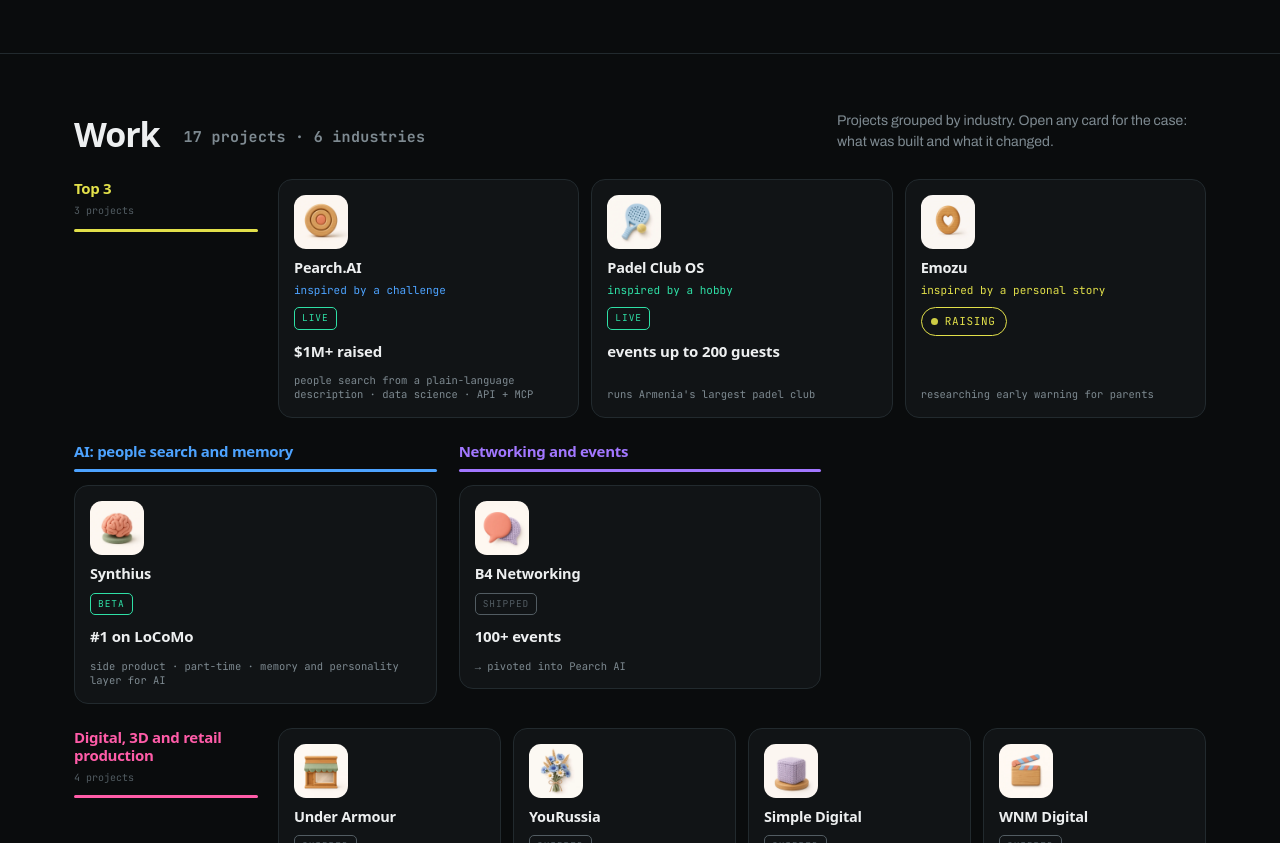
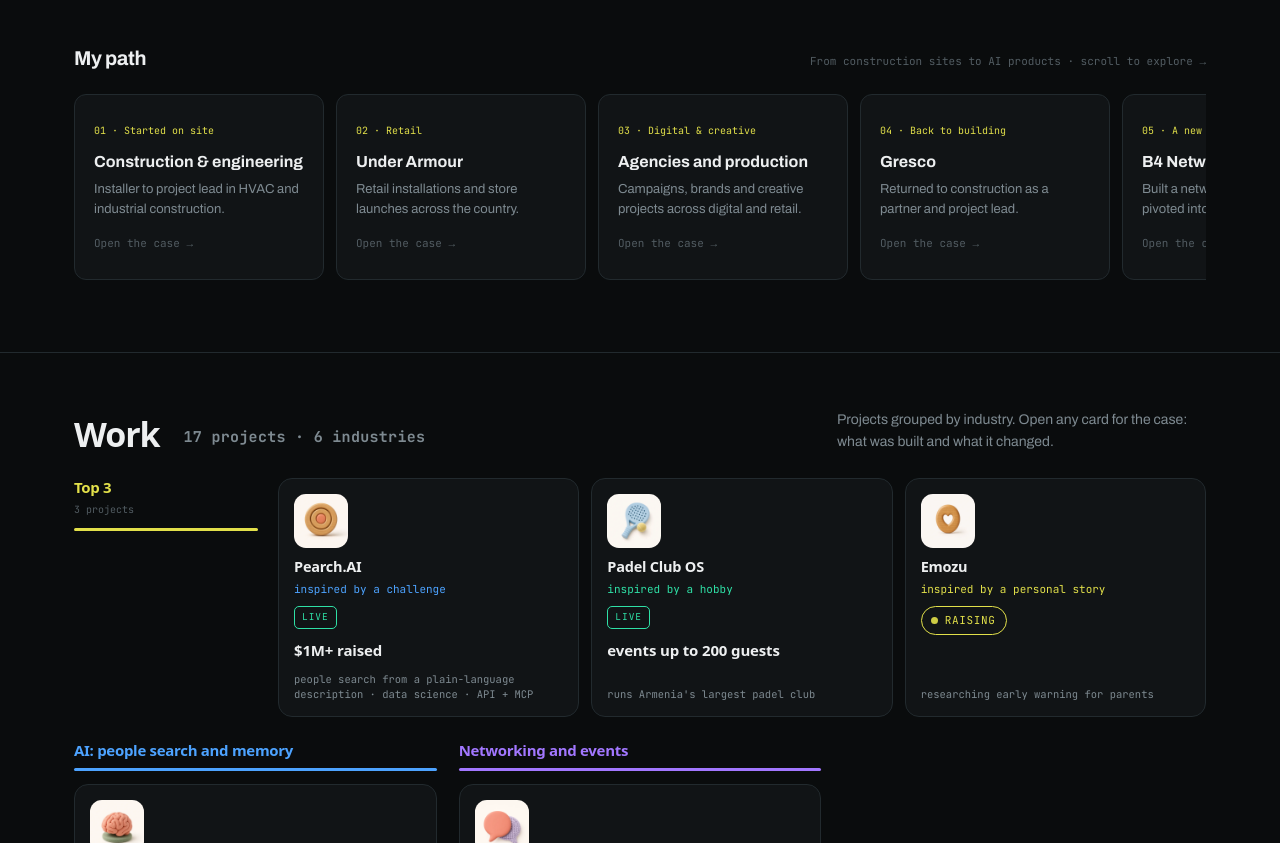
Before and after one commit to JerrySahon/yury-digital, a plain HTML site: page index.html in a window 1280 px wide. Shown: the part 1277-2120 px from the top of the page. Drawn offline with Linux system fonts and the light colour scheme; a web font is replaced by a local one.

Commit message:
Add browsable career path from construction to AI

```diff
--- a/index.html
+++ b/index.html
@@ -441,6 +441,10 @@ footer .wrap{display:flex;justify-content:space-between;align-items:center;
 .calok p{flex-basis:100%;font-size:14px}
 .calok small{flex-basis:100%;font-family:var(--fm);font-size:10.5px;color:var(--dim)}
 
+/* Career path: a horizontal sequence, with the full cases one click away. */
+.path{margin-top:46px}.path-head{display:flex;justify-content:space-between;align-items:baseline;gap:16px;margin-bottom:16px}.path-head h3{font-size:20px;letter-spacing:-.02em}.path-head p{font:11px var(--fm);color:var(--dim)}
+.path-track{display:flex;gap:12px;overflow-x:auto;scroll-snap-type:x proximity;padding:4px 0 16px;overscroll-behavior-inline:contain}.path-track{scrollbar-width:thin;scrollbar-color:var(--mu) var(--s1)}.path-track::-webkit-scrollbar{height:6px}.path-track::-webkit-scrollbar-track{background:var(--s1);border-radius:5px}.path-track::-webkit-scrollbar-thumb{background:var(--mu);border-radius:5px}.path-step{flex:0 0 250px;scroll-snap-align:start;border:1px solid var(--ln);border-radius:12px;padding:19px;text-align:left;background:var(--s1);color:var(--tx);cursor:pointer}.path-step:hover,.path-step:focus-visible{border-color:var(--go)}.path-step small{display:block;font:10px var(--fm);color:var(--go);margin-bottom:15px}.path-step strong{display:block;font-size:16px;line-height:1.3}.path-step span{display:block;color:var(--mu);font-size:13px;line-height:1.5;margin-top:8px}.path-step em{display:block;color:var(--dim);font:11px var(--fm);font-style:normal;margin-top:17px}
+@media(max-width:600px){.path-step{flex-basis:78%}.path-head{display:block}.path-head p{margin-top:8px}}
 </style>
 </head><body>
 
@@ -475,6 +479,9 @@ footer .wrap{display:flex;justify-content:space-between;align-items:center;
 <section id="drivers"><div class="wrap">
   <div class="shead"><h2>Experience</h2><p>Six things that drive the rest: where the money, the brands and the science come from.</p></div>
   <div class="drv" id="drv"></div>
+  <div class="path"><div class="path-head"><h3>My path</h3><p>From construction sites to AI products · scroll to explore →</p></div>
+    <div class="path-track" role="region" aria-label="Career path, scroll horizontally" tabindex="0" id="career-path"></div>
+  </div>
 </div></section>
 
 <section id="work"><div class="wrap">
@@ -944,6 +951,20 @@ function drivers(){
  }).join("");
 }
 
+/* Career sequence uses the projects already on the site, not guessed dates. */
+function careerPath(){
+ var steps=[
+  ["01 · Started on site","Construction & engineering","Installer to project lead in HVAC and industrial construction.","gresco"],
+  ["02 · Retail","Under Armour","Retail installations and store launches across the country.","ua"],
+  ["03 · Digital & creative","Agencies and production","Campaigns, brands and creative projects across digital and retail.","wnm"],
+  ["04 · Back to building","Gresco","Returned to construction as a partner and project lead.","gresco"],
+  ["05 · A new venture","B4 Networking","Built a networking product that pivoted into people search.","b4"],
+  ["06 · People and AI","Pearch.AI","Co-founded an AI people-search company and helped take it to market.","pearch"],
+  ["07 · Building with AI","Personal products","Building tools around real problems, from project focus to a padel club.","radar"]
+ ];
+ $("#career-path").innerHTML=steps.map(function(x){return '<button class="path-step" data-case="'+SLUG.indexOf(x[3])+'"><small>'+esc(x[0])+'</small><strong>'+esc(x[1])+'</strong><span>'+esc(x[2])+'</span><em>Open the case →</em></button>';}).join("");
+}
+
 /* ─── 3.7 · КАЛЕНДАРЬ ───────────────────────────────────────────────
    Бэкенда записи нет и притворяться им не буду: слоты считаются из его
    рабочих часов по Еревану (UTC+4, без перевода часов), показываются во
@@ -1172,7 +1193,7 @@ function boot(){
  if(C.photo){$("#me").innerHTML='<img src="'+C.photo+'" alt="'+esc(C.name)+'">';}
  $("#ccount").textContent=C.n+" projects \u00b7 "+C.gcount+" industries";
  sky($("#sky"));
- drivers(); work();
+ drivers(); work(); careerPath();
  bench(); prods(); cal();
  /* события */
  document.addEventListener("click",function(e){
```
